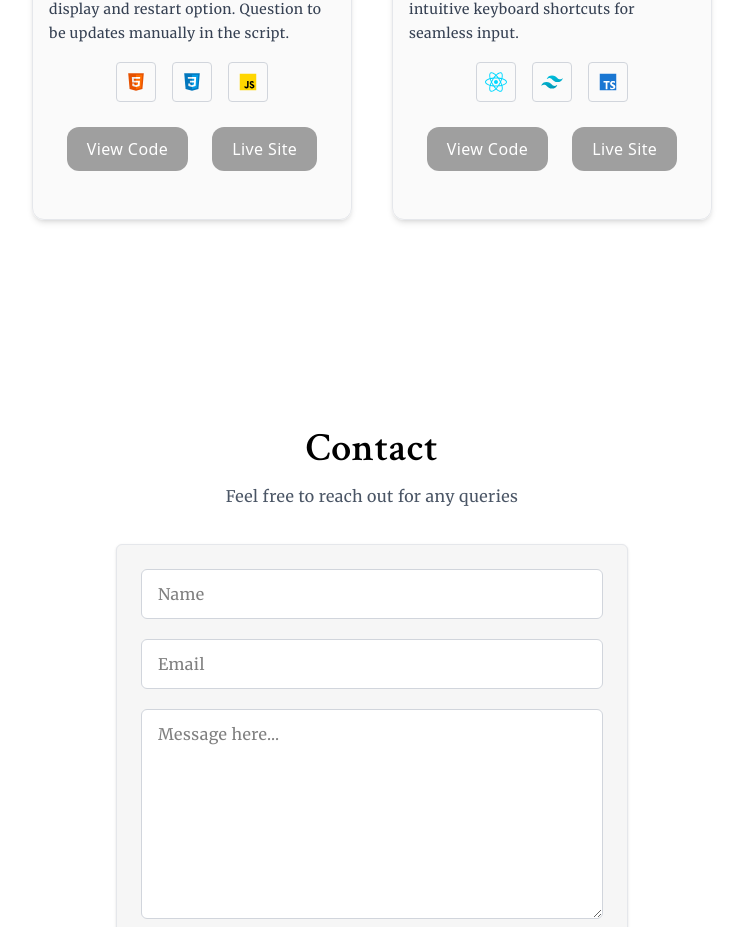
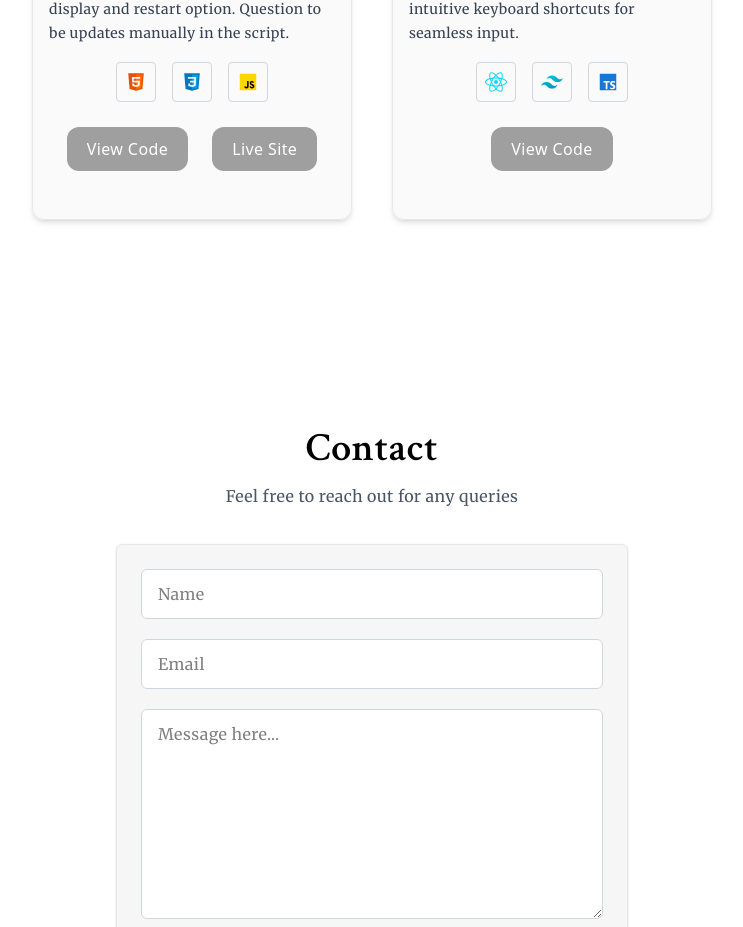
Before and after one commit to varshithpilli/portfolio, a Next.js app: page / in a window 1280 px wide. Shown: the part 2740-3667 px from the top of the page, without its empty margins (268-1011 px from the left). Built offline with nearby package versions, Linux system fonts and the light colour scheme.

Commit message:
live site button

```diff
--- a/app/components/Card.tsx
+++ b/app/components/Card.tsx
@@ -8,7 +8,7 @@ interface ProjectCardProps {
     techStack: StaticImageData[];
     codeLink?: string;
     siteLink?: string;
-  }
+}
 
 const ProjectCard: React.FC<ProjectCardProps> = ({ image, title, desc, techStack, codeLink, siteLink }) => {
     return (
@@ -17,7 +17,7 @@ const ProjectCard: React.FC<ProjectCardProps> = ({ image, title, desc, techStack
             <h3 className='mt-6 text-2xl text-center font-mw'>{title}</h3>
             <p className='leading-6 mt-1 text-gray-700 dark:text-gray-400 font-mw text-sm'>{desc}</p>
             <div className='mt-4 flex justify-center gap-4'>
-                {techStack.map((tech, index)=>(
+                {techStack.map((tech, index) => (
                     <Image
                         key={index}
                         src={tech}
@@ -26,11 +26,15 @@ const ProjectCard: React.FC<ProjectCardProps> = ({ image, title, desc, techStack
                 ))}
             </div>
             <div className='flex gap-6 mt-6 justify-center mb-6 w-auto'>
-                <a href={codeLink} target='_blank' className='bg-[#0000005d]  text-white px-5 hover:scale-105 py-1.5 rounded-xl hover:bg-[#000000af] duration-200'>View Code</a>
-                <a href={codeLink} target='_blank' className='bg-[#0000005d]  text-white px-5 hover:scale-105 py-1.5 rounded-xl hover:bg-[#000000af] duration-200'>Live Site</a>
+                {codeLink && (
+                    <a href={codeLink} target='_blank' className='bg-[#0000005d] text-white px-5 hover:scale-105 py-1.5 rounded-xl hover:bg-[#000000af] duration-200'>View Code</a>
+                )}
+                {siteLink && (
+                    <a href={siteLink} target='_blank' className='bg-[#0000005d] text-white px-5 hover:scale-105 py-1.5 rounded-xl hover:bg-[#000000af] duration-200'>Live Site</a>
+                )}
             </div>
         </div>
     )
 }
 
-export default ProjectCard
+export default ProjectCard;
--- a/app/components/Projects.tsx
+++ b/app/components/Projects.tsx
@@ -32,7 +32,7 @@ const Projects: React.FC = () => {
             assets.ts
           ]}
           codeLink='https://github.com/varshithpilli/notes-app'
-          siteLink='https://varshithpilli.github.io/notes-app/'
+          siteLink=''
         />
 
       </div>
```
